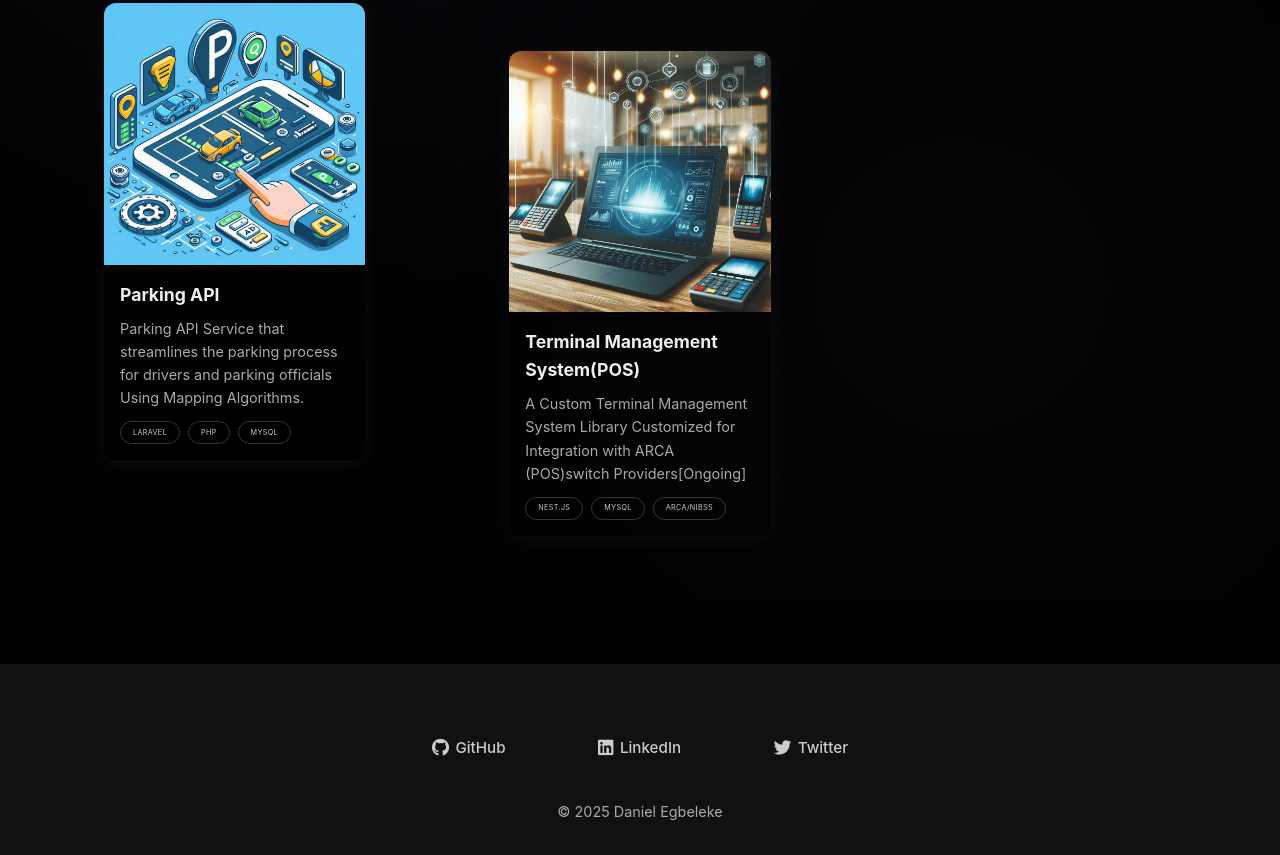
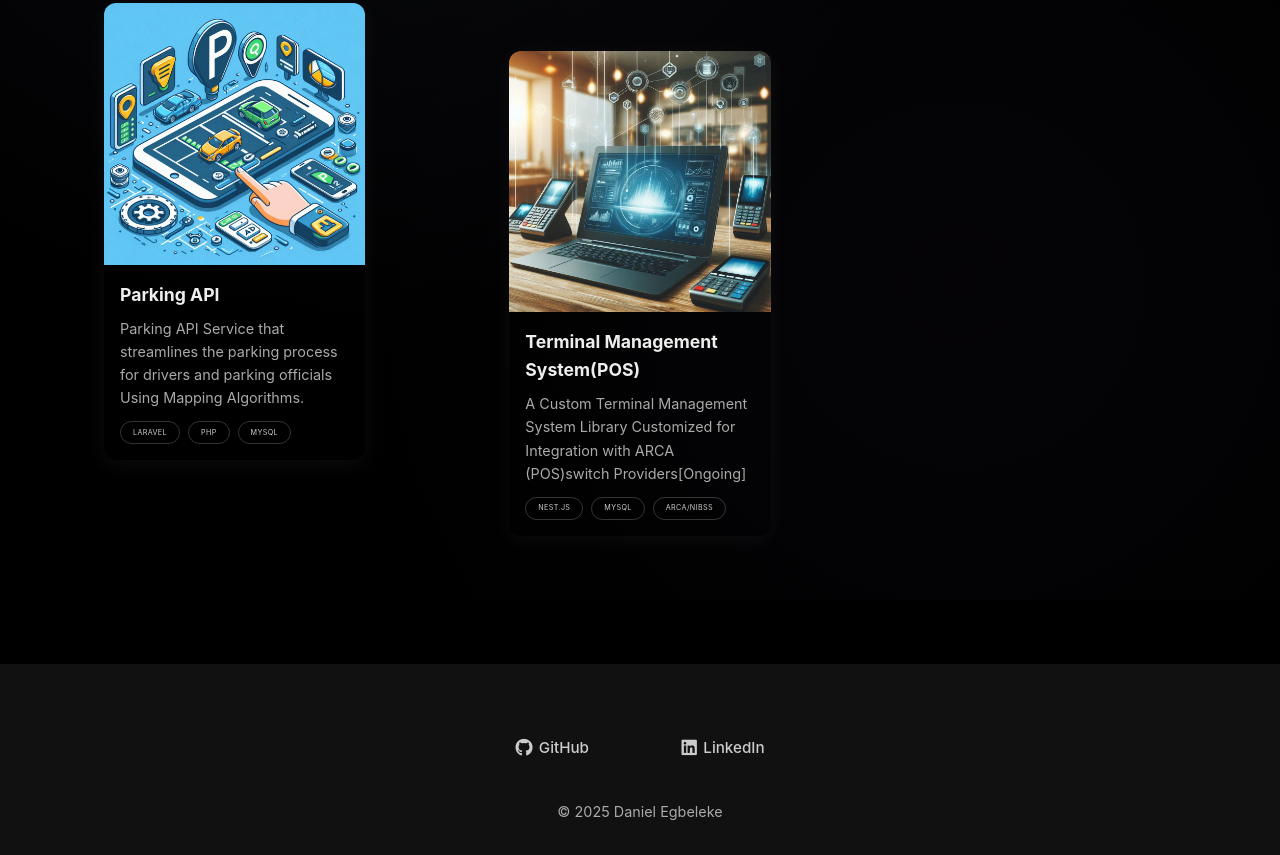
Before and after one commit to thetribephotography/portfolio, a plain HTML site: page index.html in a window 1280 px wide. Shown: the part 1461-2316 px from the top of the page. Drawn offline with Linux system fonts and the light colour scheme.

Commit message:
update:no twitter

```diff
--- a/index.html
+++ b/index.html
@@ -492,7 +492,6 @@
             <div class="social-links">
                 <a href="https://github.com/thetribephotography" target="_blank"><i class="fab fa-github"></i> GitHub</a>
                 <a href="https://www.linkedin.com/in/daniel-egbeleke/" target="_blank"><i class="fab fa-linkedin"></i> LinkedIn</a>
-                <a href="https://twitter.com/thetribephoto" target="_blank"><i class="fab fa-twitter"></i> Twitter</a>
             </div>
             <div class="footer-year">© <span id="year"></span> Daniel Egbeleke</div>
         </div>
```
